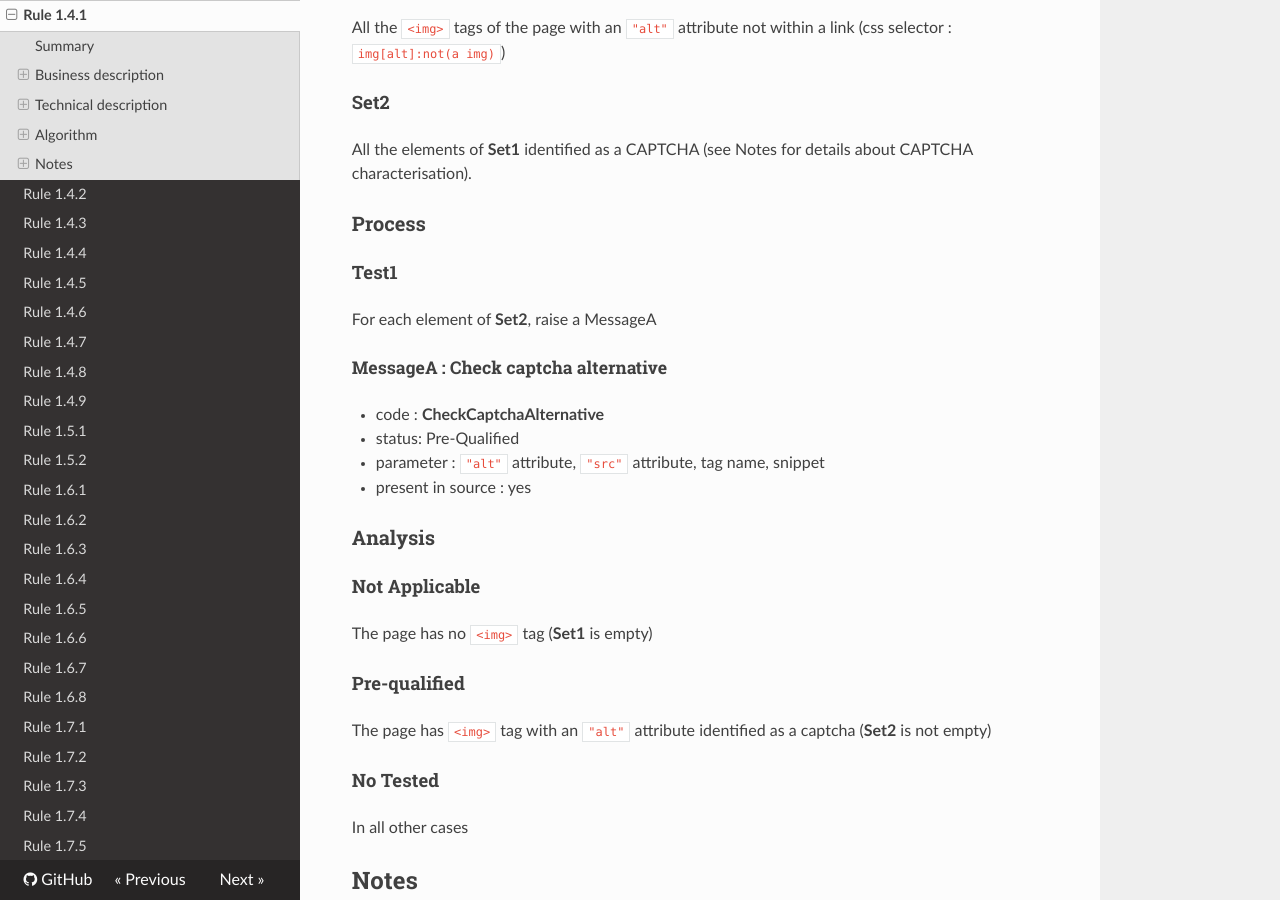
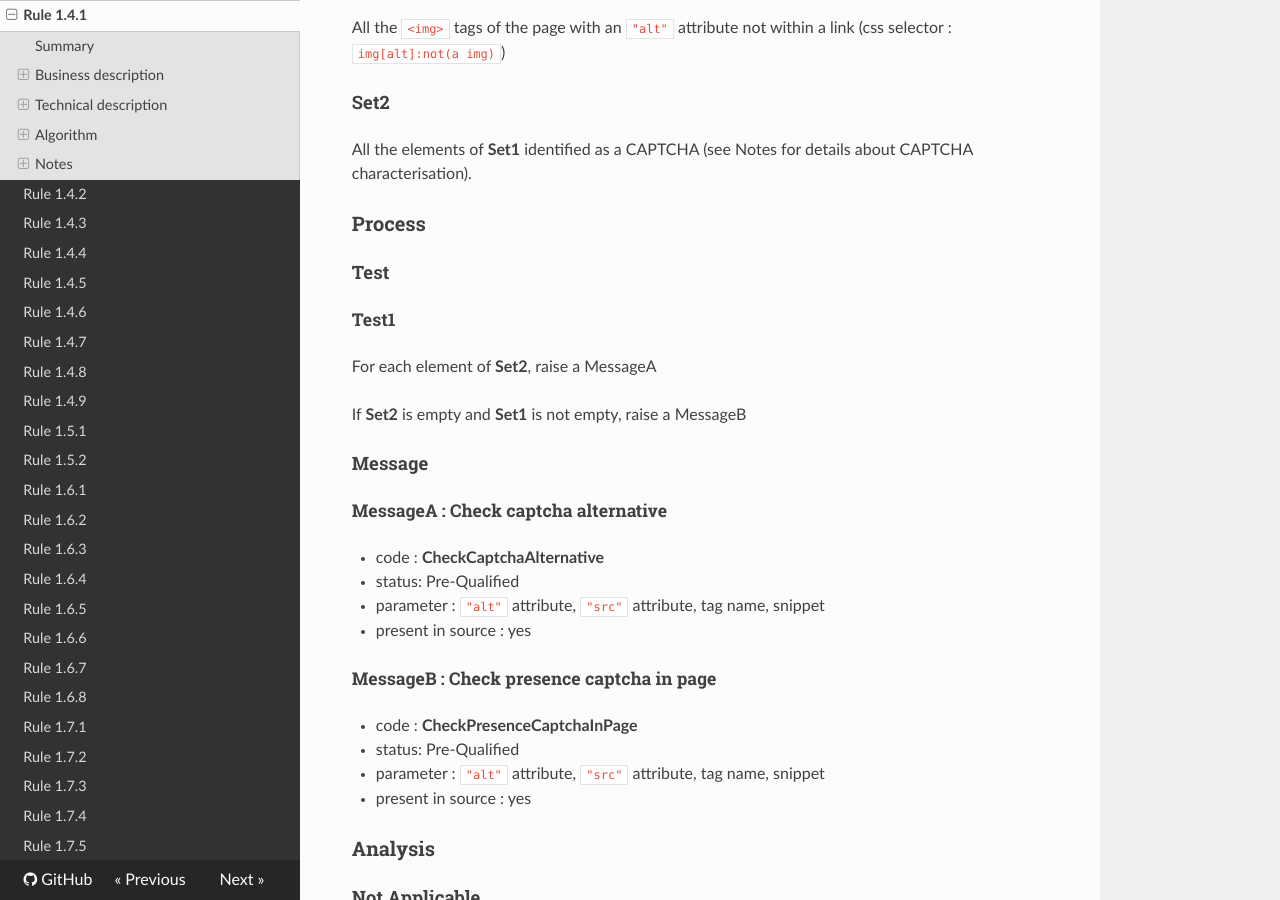
Before and after one commit to Tanaguru/RGAA3-2016, an MkDocs documentation site: the page built from docs/Rule-1-4-1.md, in a window 1280 px wide and 900 px high, scrolled down 1249 px. Built offline with MkDocs 1.6.1, drawn with Linux system fonts in a browser that asks for light colours; nearby versions of some CDN libraries; old or Windows-style settings are respelled for this version of MkDocs.

Commit message:
Update Rule-1-4-1.md

```diff
--- a/docs/Rule-1-4-1.md
+++ b/docs/Rule-1-4-1.md
@@ -52,13 +52,26 @@ All the elements of **Set1** identified as a CAPTCHA (see Notes for details abou
 
 ### Process
 
-#### Test1
+#### Test
+
+##### Test1
 
 For each element of **Set2**, raise a MessageA
+
+If **Set2** is empty and **Set1** is not empty, raise a MessageB
+
+#### Message
 
 ##### MessageA : Check captcha alternative
 
 -    code : **CheckCaptchaAlternative**
+-    status: Pre-Qualified
+-    parameter : `"alt"` attribute, `"src"` attribute, tag name, snippet
+-    present in source : yes
+
+##### MessageB : Check presence captcha in page
+
+-    code : **CheckPresenceCaptchaInPage**
 -    status: Pre-Qualified
 -    parameter : `"alt"` attribute, `"src"` attribute, tag name, snippet
 -    present in source : yes
@@ -70,10 +83,6 @@ For each element of **Set2**, raise a MessageA
 The page has no `<img>` tag (**Set1** is empty)
 
 #### Pre-qualified
-
-The page has `<img>` tag with an `"alt"` attribute identified as a captcha (**Set2** is not empty)
-
-#### No Tested
 
 In all other cases
 
```
